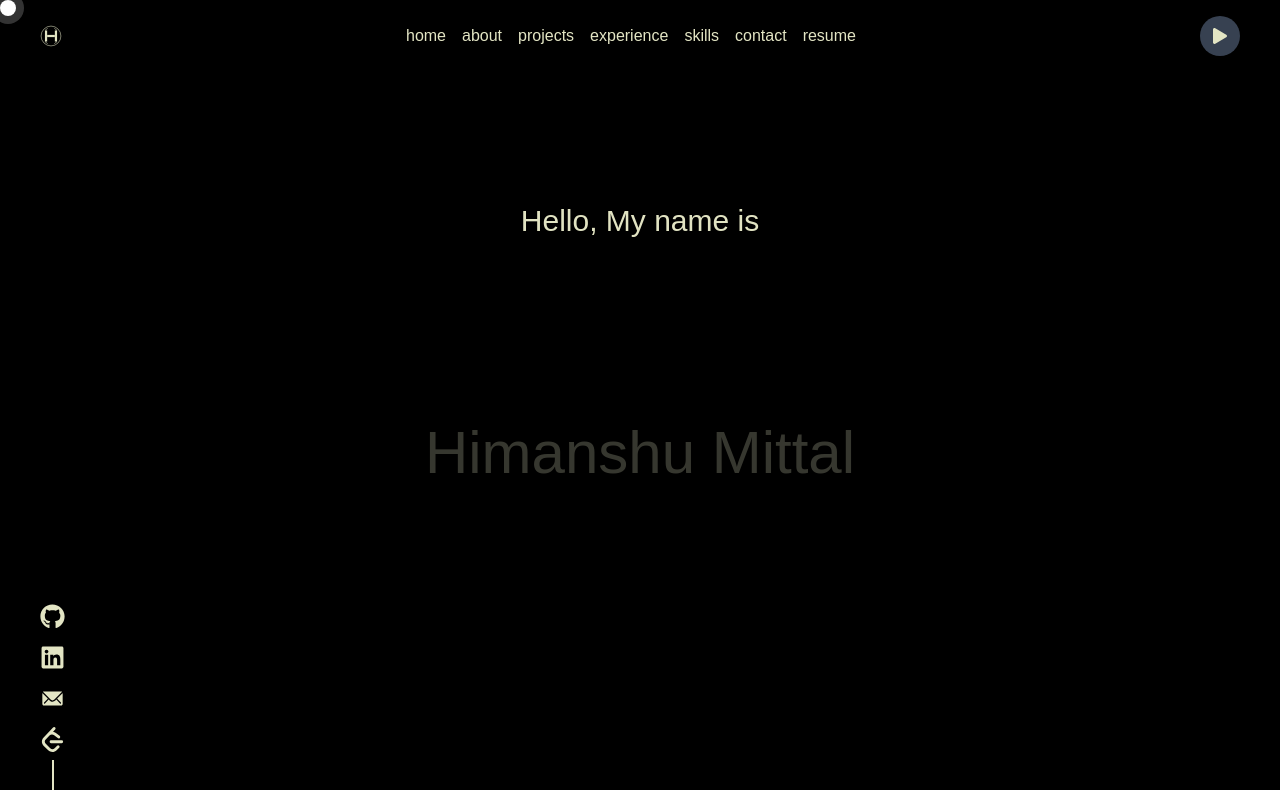
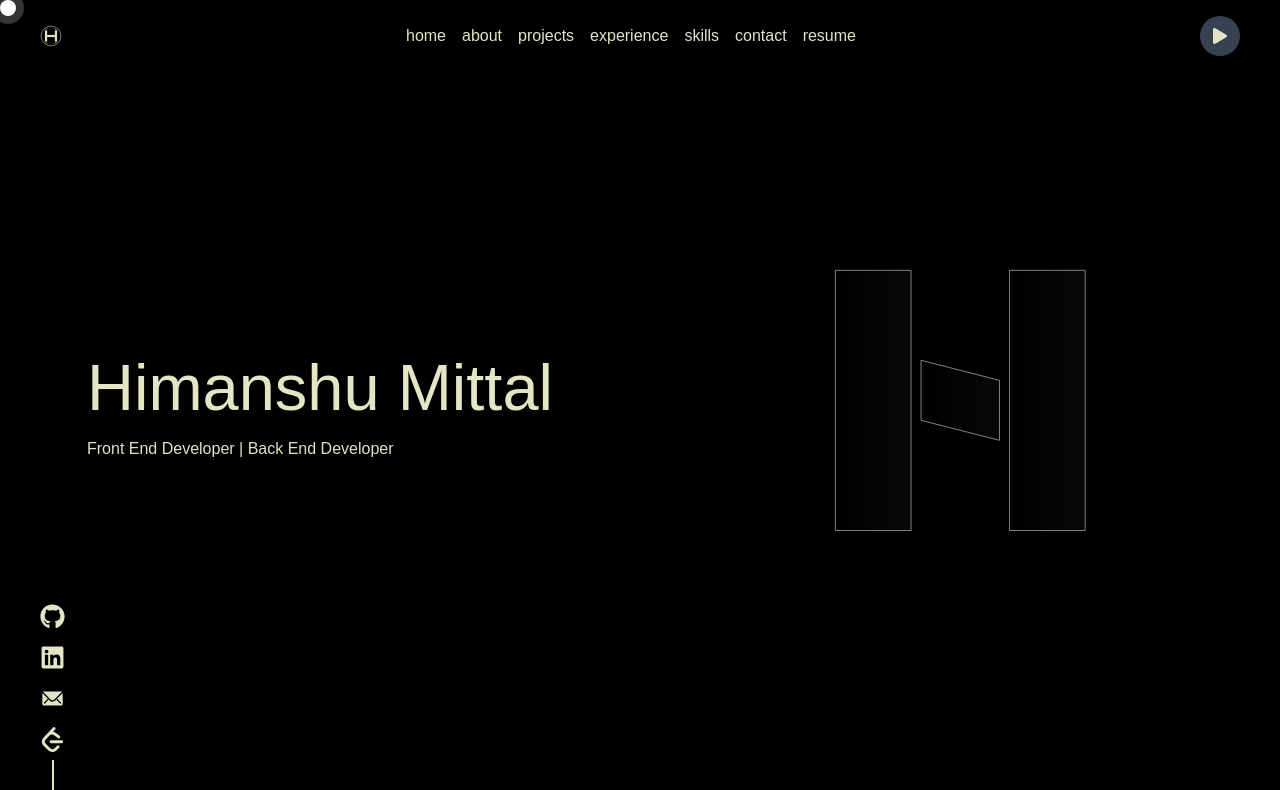
Before and after one commit to Himanshu0422/NextJS-Portfolio, a Next.js app: page / in a window 1280 px wide. Shown: the top 790 px of the page. Built offline with nearby package versions, Linux system fonts and the light colour scheme.

Commit message:
landing page

```diff
--- a/components/Landing.tsx
+++ b/components/Landing.tsx
@@ -12,23 +12,19 @@ const Landing = () => {
   }, []);
 
   const animate = () => {
-    const tl = gsap.timeline({ delay: 1 });
+    const tl = gsap.timeline();
 
-    tl.set('.intro, .name, .desc', { y: 70, color: '#e3e5c4' })
-
-      .to('.intro', {
-        opacity: 1,
-        y: 0,
-        duration: 1.5,
-        ease: "power3.out",
-      })
-      .to('.name', {
-        opacity: 1,
-        y: 0,
-        duration: 1,
-        ease: "power3.out",
-      }, "-=0.5")
-      .to('.desc', {
+    tl.set(".name, .desc", { y: 70, color: "#e3e5c4" })
+      .to(
+        ".name",
+        {
+          opacity: 1,
+          y: 0,
+          duration: 1,
+          ease: "power3.out",
+        },
+      )
+      .to(".desc", {
         opacity: 1,
         y: 0,
         duration: 1.5,
@@ -37,20 +33,22 @@ const Landing = () => {
   };
 
   return (
-    <div id="landing" className="bg flex h-screen">
-      <div className="flex flex-1 items-center justify-center text-center">
-        <div className="h-[50%] flex flex-col justify-center">
-          <Logo />
-          <h2 className="intro text-[30px] max-sm:text-[25px] font-light opacity-0">
-            Hello, My name is
-          </h2>
-          <h1 className="name text-[60px] max-sm:text-[45px] opacity-0 my-28">
+    <div id="landing" className="flex h-screen bg">
+      {/* Left side for the text */}
+      <div className="flex flex-1 items-center justify-center z-10">
+        <div className="flex flex-col max-sm:items-center max-sm:gap-2 mx-auto">
+          <p className="name text-[65px] max-sm:text-[40px] max-md:text-[45px] max-lg:text-[50px] opacity-0">
             Himanshu Mittal
-          </h1>
-          <p className="desc h-[60px] text-[30px] max-sm:text-[25px] opacity-0">
-            Full Stack Developer
+          </p>
+          <p className="desc text-[16px] max-sm:text-[18px] opacity-0">
+            Front End Developer | Back End Developer
           </p>
         </div>
+      </div>
+
+      {/* Right side for the logo */}
+      <div className="flex sm:flex-1 items-center justify-center">
+        <Logo />
       </div>
     </div>
   );
```
